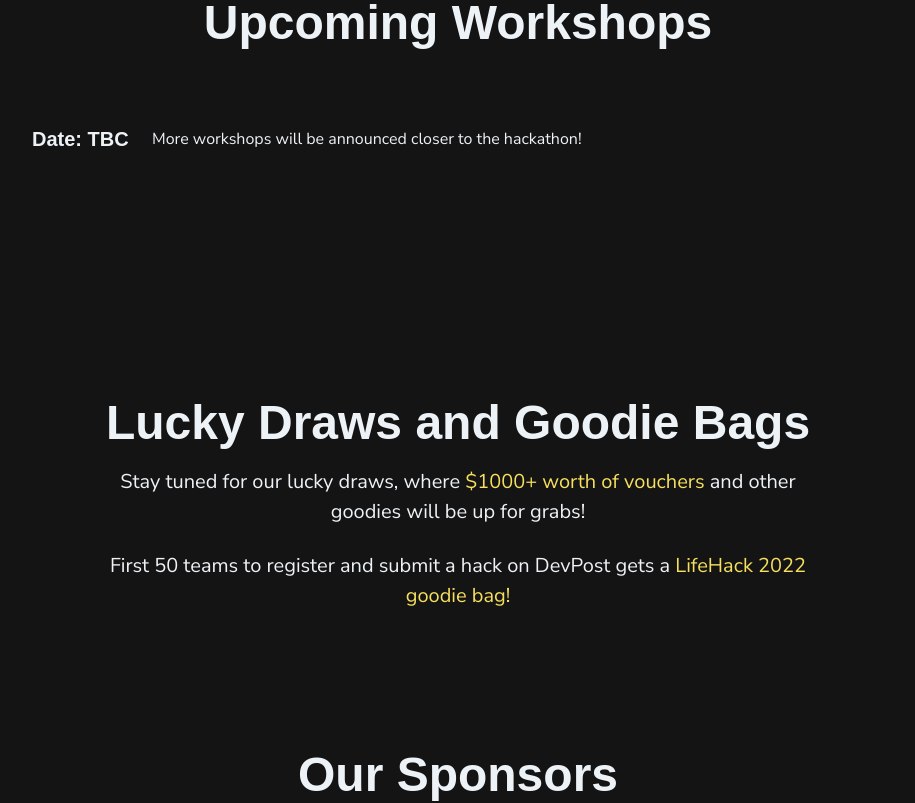
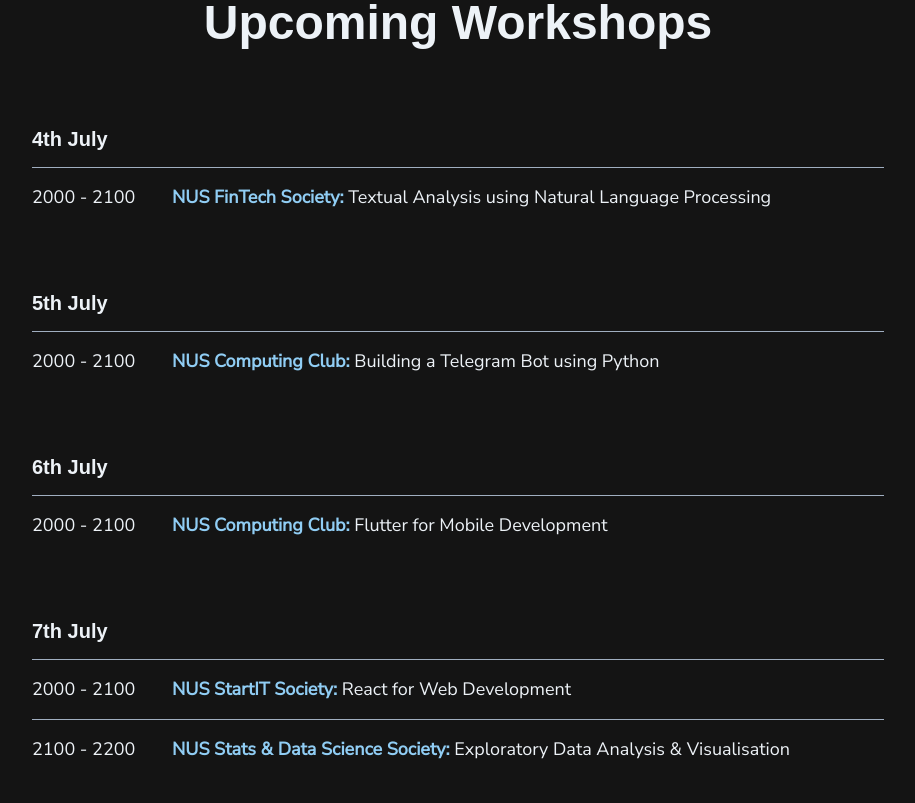
Before and after one commit to marcuspang/LifeHack-2022-Website, a Next.js app: page / in a window 1280 px wide. Shown: the part 5000-5803 px from the top of the page, without its empty margins (182-1097 px from the left). Built offline with nearby package versions, Linux system fonts and the light colour scheme; no server answers; a web font is replaced by a local one.

Commit message:
Update workshops

```diff
--- a/src/components/home/WorkshopSection.tsx
+++ b/src/components/home/WorkshopSection.tsx
@@ -4,24 +4,93 @@
 const WorkshopSection = () => {
   return (
     <Section bg="theme.500" heading="Upcoming Workshops">
-      <Box maxW="900px" m="0 auto" textAlign="left" px={6}>
+      <Box maxW="900px" m="0 auto" textAlign="left" px={6} fontSize="lg">
         <VStack
           divider={<StackDivider borderColor="gray.400" />}
           spacing={4}
           align="flex-start"
           mt={[10, 20]}
         >
-          {/* <Flex w="100%">
-            <Heading flex="0 0 100px" mr="5" size="md" fontWeight={600}>
-              4th July
-            </Heading>
-            <Text>NUS FinTech SoC: Incorporating Machine Learning</Text>
-          </Flex> */}
+          <Heading size="md">4th July</Heading>
           <Flex w="100%">
-            <Heading flex="0 0 100px" mr="5" size="md">
-              Date: TBC
-            </Heading>
-            <Text>More workshops will be announced closer to the hackathon!</Text>
+            <Text flex="0 0 120px" mr="5">
+              2000 - 2100
+            </Text>
+            <Text>
+              <Text color="blue.200" as="span" fontWeight={'bold'}>
+                NUS FinTech Society:{' '}
+              </Text>
+              Textual Analysis using Natural Language Processing
+            </Text>
+          </Flex>
+        </VStack>
+        <VStack
+          divider={<StackDivider borderColor="gray.400" />}
+          spacing={4}
+          align="flex-start"
+          mt={[10, 20]}
+        >
+          <Heading size="md">5th July</Heading>
+          <Flex w="100%">
+            <Text flex="0 0 120px" mr="5">
+              2000 - 2100
+            </Text>
+
+            <Text>
+              <Text color="blue.200" as="span" fontWeight={'bold'}>
+                NUS Computing Club:{' '}
+              </Text>
+              Building a Telegram Bot using Python
+            </Text>
+          </Flex>
+        </VStack>
+        <VStack
+          divider={<StackDivider borderColor="gray.400" />}
+          spacing={4}
+          align="flex-start"
+          mt={[10, 20]}
+        >
+          <Heading size="md">6th July</Heading>
+          <Flex w="100%">
+            <Text flex="0 0 120px" mr="5">
+              2000 - 2100
+            </Text>
+            <Text>
+              <Text color="blue.200" as="span" fontWeight={'bold'}>
+                NUS Computing Club:{' '}
+              </Text>{' '}
+              Flutter for Mobile Development
+            </Text>
+          </Flex>
+        </VStack>
+        <VStack
+          divider={<StackDivider borderColor="gray.400" />}
+          spacing={4}
+          align="flex-start"
+          mt={[10, 20]}
+        >
+          <Heading size="md">7th July</Heading>
+          <Flex w="100%">
+            <Text flex="0 0 120px" mr="5">
+              2000 - 2100
+            </Text>
+            <Text>
+              <Text color="blue.200" as="span" fontWeight={'bold'}>
+                NUS StartIT Society:{' '}
+              </Text>
+              React for Web Development
+            </Text>
+          </Flex>
+          <Flex w="100%">
+            <Text flex="0 0 120px" mr="5">
+              2100 - 2200
+            </Text>
+            <Text>
+              <Text color="blue.200" as="span" fontWeight={'bold'}>
+                NUS Stats &amp; Data Science Society:{' '}
+              </Text>
+              Exploratory Data Analysis &amp; Visualisation
+            </Text>
           </Flex>
         </VStack>
       </Box>
```
